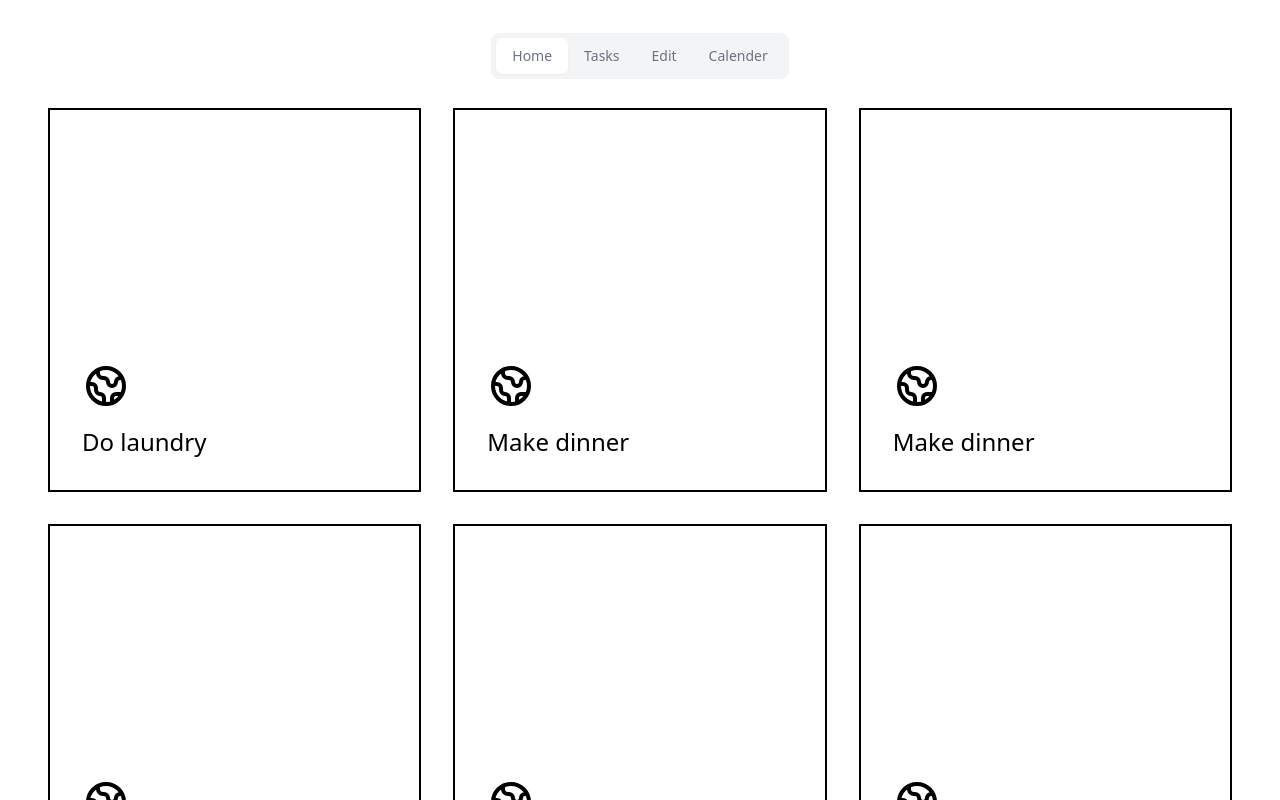
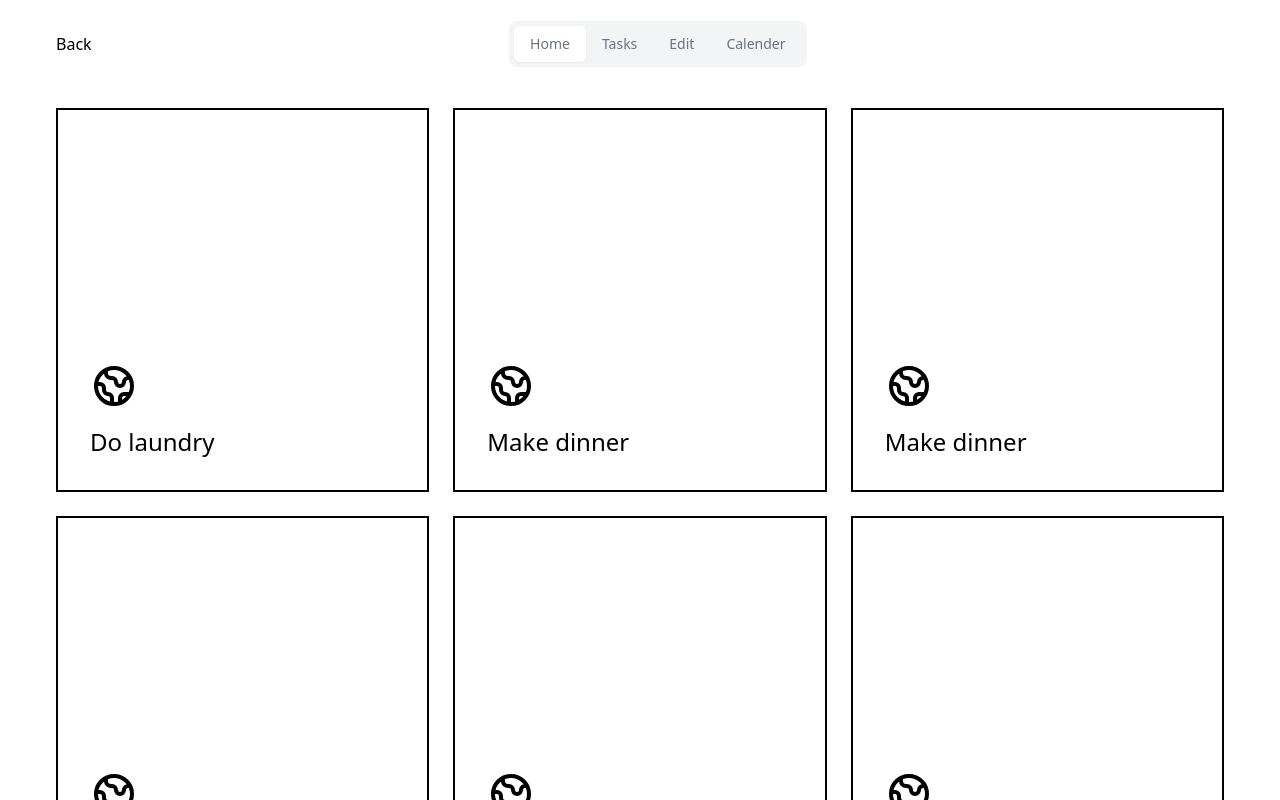
Before and after one commit to BY-SETTON/tododals, a Next.js app: page / in a window 1280 px wide. Shown: the top 800 px of the page. Built offline with nearby package versions, Linux system fonts and the light colour scheme.

Commit message:
add back button to nav

```diff
--- a/src/app/layout.tsx
+++ b/src/app/layout.tsx
@@ -1,7 +1,6 @@
 import type {Metadata} from "next";
 import "./globals.css";
 import Navbar, {NavItem} from "@/components/Navbar/Navbar";
-import {usePathname} from "next/navigation";
 
 export const metadata: Metadata = {
   title: "Create Next App",
@@ -23,7 +22,7 @@ export default function RootLayout({
 
   return (
     <html lang="en" className="h-full">
-    <body className="p-8 h-full">
+    <body className="pt-12 pb-14 pl-14 pr-14 h-full">
     <div className="flex flex-col min-h-full">
       <div className={"flex justify-center items-center mb-3 h-12"}>
         <Navbar navItem={navItem}/>
--- /dev/null
+++ b/src/app/todays-tasks/layout.tsx
@@ -0,0 +1,5 @@
+export default function TaskLayout({children}: Readonly<{
+  children: React.ReactNode
+}>) {
+  return <>{children}</>
+}
--- a/src/components/Navbar/Navbar.tsx
+++ b/src/components/Navbar/Navbar.tsx
@@ -16,7 +16,9 @@ export default function Navbar({navItem}: Props) {
   const pathname = usePathname()
 
   return (
-    <div className="inline-flex rounded-lg border border-gray-100 bg-gray-100 p-1">
+    <div className="flex flex-row w-full  justify-between items-center mb-14">
+      <button className="flex items-start hover:underline" onClick={() => router.back()}>Back</button>
+      <div className="inline-flex rounded-lg border border-gray-100 bg-gray-100 p-1 m-auto">
         {
           navItem?.map((item, index) => {
               const activeStyle = pathname === item.route ? 'bg-white text-blue-500 shadow-sm focus:relative' : ''
@@ -33,5 +35,6 @@ export default function Navbar({navItem}: Props) {
           )
         }
       </div>
+    </div>
   )
 }
--- a/src/components/TaskNoteCollection/TaskNoteCollection.tsx
+++ b/src/components/TaskNoteCollection/TaskNoteCollection.tsx
@@ -26,10 +26,10 @@ export default function TaskNoteCollection({taskNotes}: TaskNotCollectionProp) {
   }
 
   return (
-    <div className={'grid grid-cols-3'}>
+    <div className={'grid grid-cols-3 gap-6'}>
       {
         orderTasks().map((note, index) => (
-          <TaskNote key={note.id} taskNote={note} popDirection={getPopDirection(index)} className={"m-4"}/>
+          <TaskNote key={note.id} taskNote={note} popDirection={getPopDirection(index)}/>
         ))
       }
     </div>
```
Lines whose indentation alone changed are shown as unchanged.
